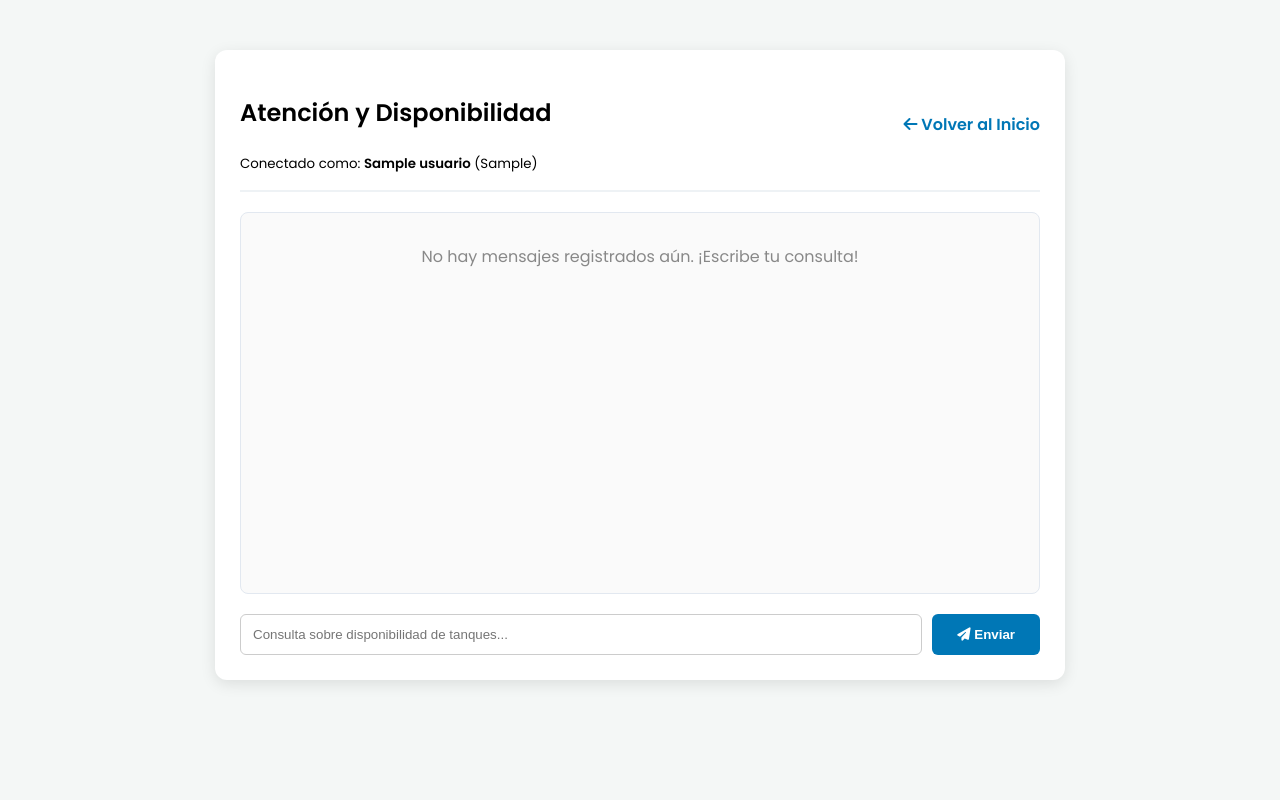
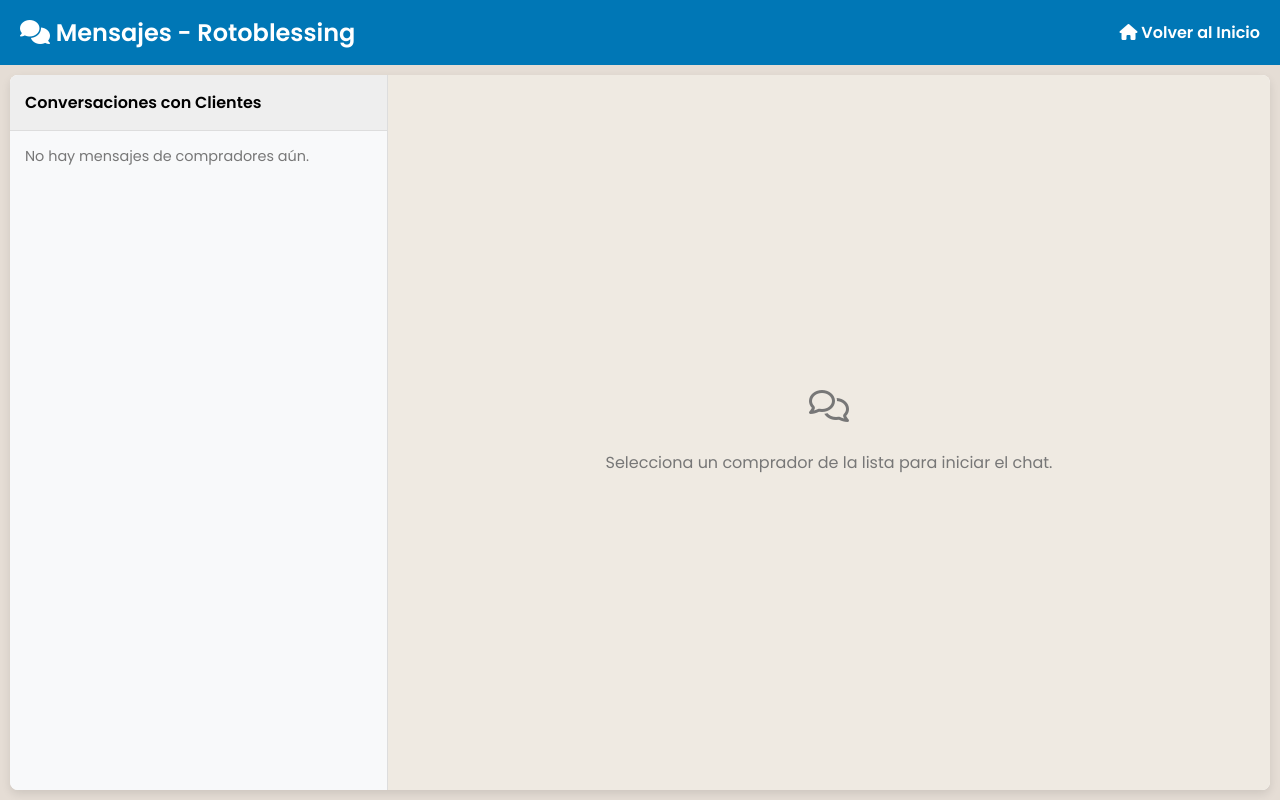
Before and after one commit to JuanSout723/Rotoblessing, a Flask app: page /mensajes in a window 1280 px wide. Run offline with Flask 3, Linux system fonts and the light colour scheme; the visitor is signed in with stand-in values (Sample User, id 1); tables that the repository leaves empty hold one stand-in row (values such as "Sample post").

Commit message:
Update title and layout of mensajes.html

```diff
--- a/templates/mensajes.html
+++ b/templates/mensajes.html
@@ -3,55 +3,130 @@
 <head>
     <meta charset="UTF-8">
     <meta name="viewport" content="width=device-width, initial-scale=1.0">
-    <title>Panel de Mensajes - Rotoblessing</title>
+    <title>Centro de Mensajes - Rotoblessing</title>
     <link href="https://fonts.googleapis.com/css2?family=Poppins:wght@400;600&display=swap" rel="stylesheet">
     <link rel="stylesheet" href="https://cdnjs.cloudflare.com/ajax/libs/font-awesome/6.5.1/css/all.min.css">
     <style>
-        body { font-family: 'Poppins', sans-serif; background-color: #f4f7f6; margin: 0; padding: 20px; }
-        .chat-container { max-width: 800px; margin: 30px auto; background: white; border-radius: 12px; padding: 25px; box-shadow: 0 4px 15px rgba(0,0,0,0.1); }
-        .chat-header { border-bottom: 2px solid #eef2f5; padding-bottom: 15px; margin-bottom: 20px; display: flex; justify-content: space-between; align-items: center; }
-        .chat-box { height: 350px; overflow-y: auto; border: 1px solid #e2e8f0; border-radius: 8px; padding: 15px; margin-bottom: 20px; background: #fafafa; }
-        .message-card { margin-bottom: 15px; padding: 12px 15px; border-radius: 8px; background: #fff; border-left: 4px solid #0077b6; box-shadow: 0 2px 5px rgba(0,0,0,0.05); }
-        .message-card.owner { border-left-color: #25d366; background: #f0fdf4; }
-        .message-meta { font-size: 0.8rem; color: #888; margin-bottom: 5px; display: flex; justify-content: space-between; }
-        .form-send { display: flex; gap: 10px; }
-        .form-send input { flex: 1; padding: 12px; border: 1px solid #ccc; border-radius: 6px; }
-        .btn-send { background: #0077b6; color: white; border: none; padding: 12px 25px; border-radius: 6px; font-weight: 600; cursor: pointer; }
-        .btn-back { color: #0077b6; text-decoration: none; font-weight: 600; }
+        * { box-sizing: border-box; margin: 0; padding: 0; font-family: 'Poppins', sans-serif; }
+        body { background-color: #e5ddd5; height: 100vh; display: flex; flex-direction: column; }
+
+        /* Encabezado */
+        header { background-color: #0077b6; color: white; padding: 15px 20px; display: flex; justify-content: space-between; align-items: center; }
+        header a { color: white; text-decoration: none; font-weight: 600; }
+
+        /* Contenedor Principal del Chat */
+        .chat-container { display: flex; flex: 1; overflow: hidden; background: white; margin: 10px; border-radius: 8px; box-shadow: 0 4px 10px rgba(0,0,0,0.1); }
+
+        /* Panel Izquierdo: Lista de Chats (Vendedores / Dueños) */
+        .sidebar { width: 30%; background-color: #f8f9fa; border-right: 1px solid #ddd; display: flex; flex-direction: column; }
+        .sidebar-header { padding: 15px; background: #eee; font-weight: 600; border-bottom: 1px solid #ddd; }
+        .chat-list { overflow-y: auto; flex: 1; }
+        .chat-item { display: flex; align-items: center; padding: 12px 15px; border-bottom: 1px solid #eee; text-decoration: none; color: #333; transition: background 0.2s; }
+        .chat-item:hover, .chat-item.active { background-color: #e0f7fa; }
+        .chat-avatar { width: 40px; height: 40px; border-radius: 50%; background-color: #0077b6; color: white; display: flex; align-items: center; justify-content: center; font-weight: bold; margin-right: 12px; }
+
+        /* Panel Derecho: Ventana de Conversación */
+        .main-chat { width: 70%; display: flex; flex-direction: column; background-color: #efeae2; }
+        .full-width { width: 100%; }
+
+        .chat-header { padding: 15px; background-color: #f0f2f5; border-bottom: 1px solid #ddd; font-weight: 600; }
+        .messages-area { flex: 1; padding: 20px; overflow-y: auto; display: flex; flex-direction: column; gap: 10px; }
+
+        /* Burbujas de Mensaje */
+        .msg-bubble { max-width: 60%; padding: 10px 14px; border-radius: 8px; font-size: 0.95rem; position: relative; word-wrap: break-word; }
+        .msg-enviado { background-color: #dcf8c6; align-self: flex-end; border-top-right-radius: 0; }
+        .msg-recibido { background-color: #ffffff; align-self: flex-start; border-top-left-radius: 0; box-shadow: 0 1px 2px rgba(0,0,0,0.1); }
+        .msg-info { font-size: 0.75rem; color: #888; text-align: right; margin-top: 4px; }
+
+        /* Área de escribir mensaje */
+        .input-area { padding: 12px; background-color: #f0f2f5; display: flex; gap: 10px; }
+        .input-area input { flex: 1; padding: 12px; border: 1px solid #ccc; border-radius: 20px; outline: none; font-size: 0.95rem; }
+        .input-area button { background-color: #0077b6; color: white; border: none; padding: 10px 20px; border-radius: 50%; cursor: pointer; font-size: 1.1rem; }
+        .input-area button:hover { background-color: #005b8e; }
+
+        .no-chat-selected { display: flex; flex: 1; align-items: center; justify-content: center; color: #777; text-align: center; }
     </style>
 </head>
 <body>
 
+    <header>
+        <h2><i class="fa-solid fa-comments"></i> Mensajes - Rotoblessing</h2>
+        <a href="/"><i class="fa-solid fa-house"></i> Volver al Inicio</a>
+    </header>
+
     <div class="chat-container">
-        <div class="chat-header">
-            <div>
-                <h2>Atención y Disponibilidad</h2>
-                <small>Conectado como: <strong>{{ usuario.nombre }}</strong> ({{ usuario.rol }})</small>
+
+        <!-- SI ES VENDEDOR O DUEÑO: Muestra la lista de clientes a la izquierda -->
+        {% if usuario.rol != 'Comprador' %}
+            <div class="sidebar">
+                <div class="sidebar-header">Conversaciones con Clientes</div>
+                <div class="chat-list">
+                    {% for cliente in clientes %}
+                        <a href="/mensajes?cliente_id={{ cliente.id }}" class="chat-item {% if cliente_actual and cliente_actual.id == cliente.id %}active{% endif %}">
+                            <div class="chat-avatar">{{ cliente.nombre[0].upper() }}</div>
+                            <div>
+                                <strong>{{ cliente.nombre }}</strong>
+                                <br><small style="color: #666;">{{ cliente.email }}</small>
+                            </div>
+                        </a>
+                    {% else %}
+                        <p style="padding: 15px; color: #777; font-size: 0.9rem;">No hay mensajes de compradores aún.</p>
+                    {% endfor %}
+                </div>
             </div>
-            <a href="/" class="btn-back"><i class="fa-solid fa-arrow-left"></i> Volver al Inicio</a>
+        {% endif %}
+
+        <!-- ÁREA DE CHAT DERECHA -->
+        <div class="main-chat {% if usuario.rol == 'Comprador' %}full-width{% endif %}">
+
+            {% if usuario.rol == 'Comprador' or cliente_actual %}
+                <div class="chat-header">
+                    {% if usuario.rol == 'Comprador' %}
+                        <i class="fa-solid fa-headset"></i> Atención al Cliente - Rotoblessing
+                    {% else %}
+                        <i class="fa-solid fa-user"></i> Chat con {{ cliente_actual.nombre }}
+                    {% endif %}
+                </div>
+
+                <!-- Historial de Conversación -->
+                <div class="messages-area" id="msgBox">
+                    {% for msg in conversacion %}
+                        <div class="msg-bubble {% if msg.remitente_id == usuario.id %}msg-enviado{% else %}msg-recibido{% endif %}">
+                            <strong style="font-size: 0.8rem; color: #555;">
+                                {% if msg.remitente_id == usuario.id %}Tú{% else %}{{ msg.remitente.nombre }}{% endif %}
+                            </strong>
+                            <p>{{ msg.contenido }}</p>
+                            <div class="msg-info">{{ msg.fecha.strftime('%H:%M') }}</div>
+                        </div>
+                    {% else %}
+                        <p style="text-align: center; color: #888; margin-top: 20px;">Aún no hay mensajes en este chat.</p>
+                    {% endfor %}
+                </div>
+
+                <!-- Formulario de envío de mensajes -->
+                <form action="/enviar_mensaje" method="POST" class="input-area">
+                    {% if usuario.rol != 'Comprador' and cliente_actual %}
+                        <!-- Envía el ID del comprador seleccionado como destinatario -->
+                        <input type="hidden" name="destinatario_id" value="{{ cliente_actual.id }}">
+                    {% endif %}
+                    <input type="text" name="mensaje" placeholder="Escribe un mensaje..." required autocomplete="off">
+                    <button type="submit"><i class="fa-solid fa-paper-plane"></i></button>
+                </form>
+
+            {% else %}
+                <div class="no-chat-selected">
+                    <p><i class="fa-regular fa-comments fa-2x"></i><br><br>Selecciona un comprador de la lista para iniciar el chat.</p>
+                </div>
+            {% endif %}
+
         </div>
 
-        <div class="chat-box">
-            {% if mensajes %}
-                {% for msg in mensajes %}
-                    <div class="message-card {% if msg.remitente.rol in ['Dueno', 'Vendedor'] %}owner{% endif %}">
-                        <div class="message-meta">
-                            <span><strong>{{ msg.remitente.nombre }}</strong> ({{ msg.remitente.rol }})</span>
-                            <span>{{ msg.fecha.strftime('%d/%m/%Y %H:%M') }}</span>
-                        </div>
-                        <p>{{ msg.contenido }}</p>
-                    </div>
-                {% endfor %}
-            {% else %}
-                <p style="text-align: center; color: #888;">No hay mensajes registrados aún. ¡Escribe tu consulta!</p>
-            {% endif %}
-        </div>
-
-        <form action="/enviar_mensaje" method="POST" class="form-send">
-            <input type="text" name="mensaje" placeholder="Consulta sobre disponibilidad de tanques..." required>
-            <button type="submit" class="btn-send"><i class="fa-solid fa-paper-plane"></i> Enviar</button>
-        </form>
     </div>
 
+    <script>
+        // Mantiene el scroll automático en el último mensaje enviado o recibido
+        var box = document.getElementById('msgBox');
+        if(box){ box.scrollTop = box.scrollHeight; }
+    </script>
 </body>
 </html>
```
